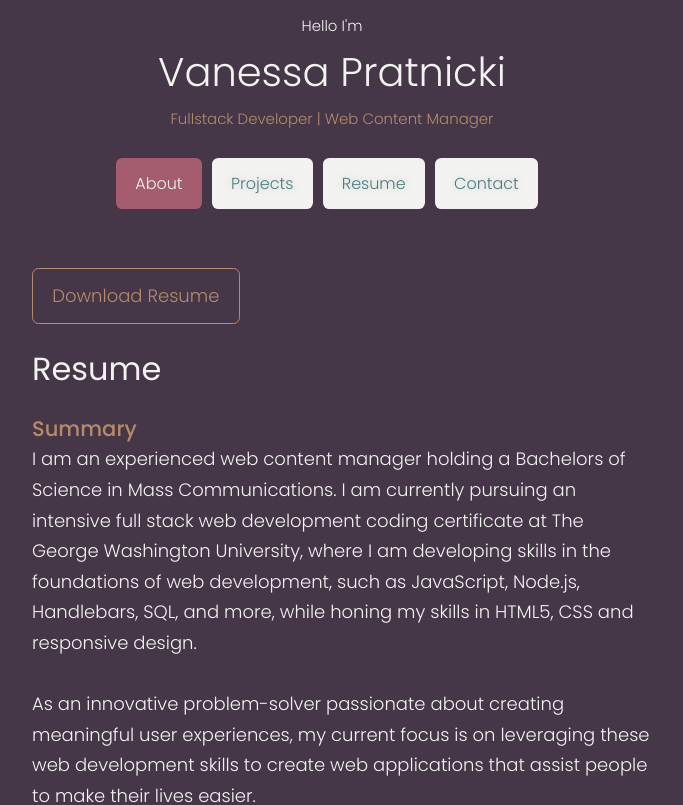
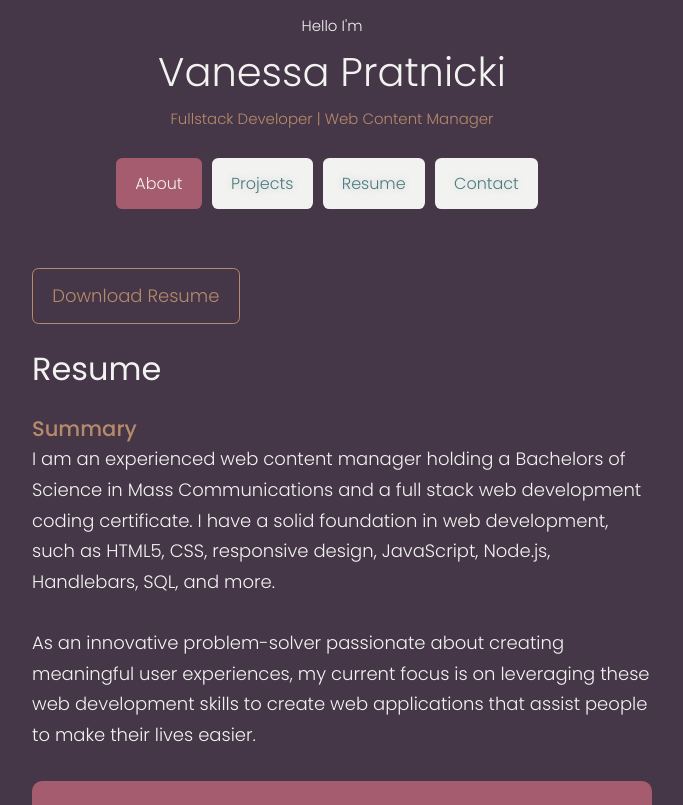
Before and after one commit to vpratnicki/react-portfolio, a React (Create React App) app: page /react-portfolio/resume in a window 1280 px wide. Shown: the top 805 px of the page, without its empty margins (308-991 px from the left). Built offline with nearby package versions, Linux system fonts and the light colour scheme.

Commit message:
Chore: updated resume

```diff
--- a/src/components/Resume/index.js
+++ b/src/components/Resume/index.js
@@ -9,11 +9,9 @@ function Resume() {
         <h2>Resume</h2>
         <h3>Summary</h3>
         I am an experienced web content manager holding a Bachelors of Science
-        in Mass Communications. I am currently pursuing an intensive full stack
-        web development coding certificate at The George Washington University,
-        where I am developing skills in the foundations of web development, such
-        as JavaScript, Node.js, Handlebars, SQL, and more, while honing my
-        skills in HTML5, CSS and responsive design.
+        in Mass Communications and a full stack web development coding certificate. I have a solid
+        foundation in web development, such as HTML5, CSS, responsive design, JavaScript, Node.js,
+        Handlebars, SQL, and more.
         <br />
         <br />
         As an innovative problem-solver passionate about creating meaningful
```
Also changed, not shown: 1 other file (tests, documents, lock files or other folders).
